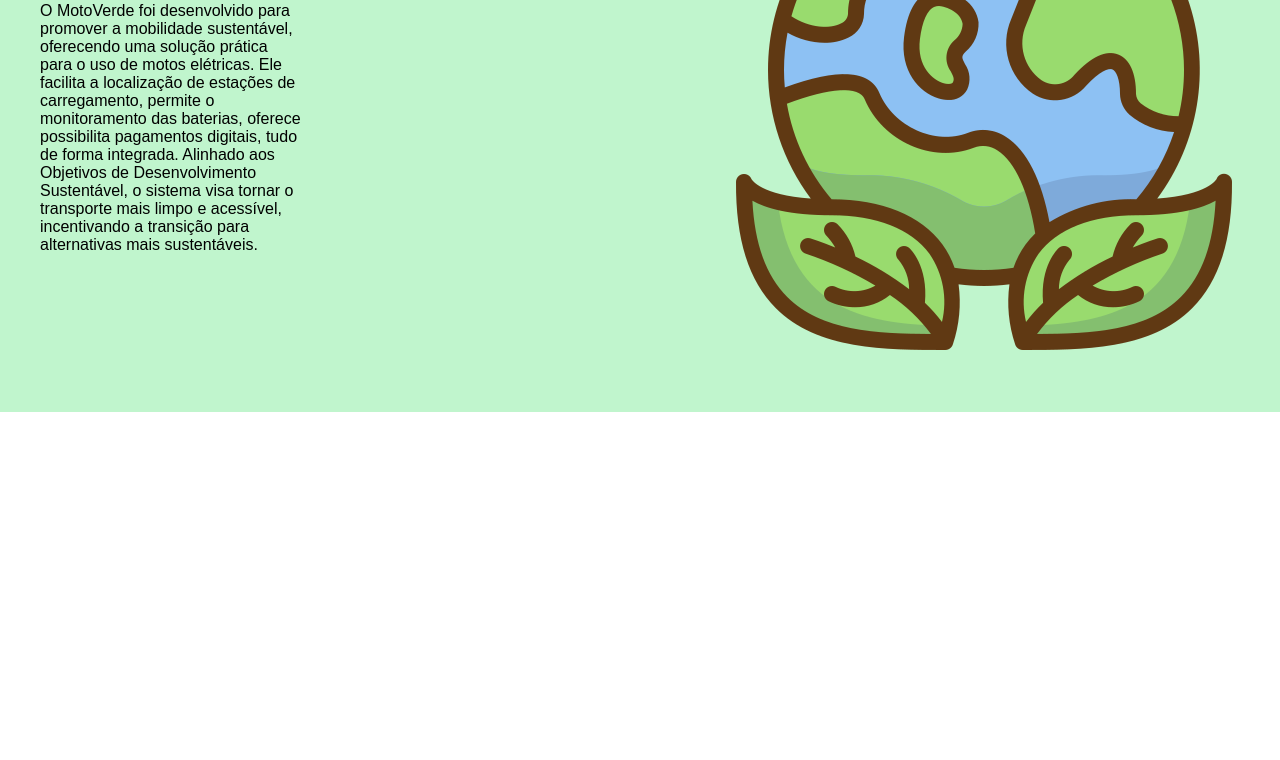
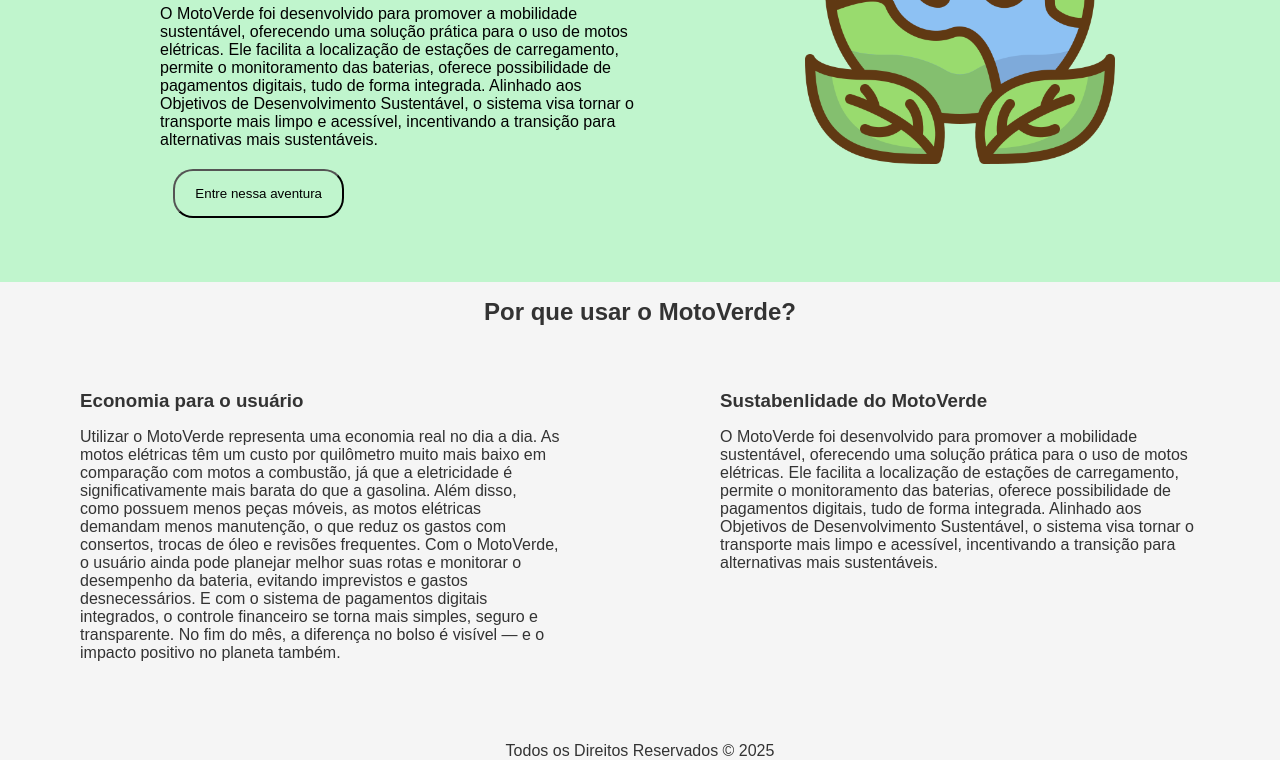
Before and after one commit to Senuuun/MotoVerde, a plain HTML site: page index.html in a window 1280 px wide. Shown: the part 271-1031 px from the top of the page. Before the commit the page ends 800 px from the top, so only its background shows below. Drawn offline with Linux system fonts and the light colour scheme.

Commit message:
Atualização no HTML e CSS com adição de secao-branca

```diff
--- a/index.html
+++ b/index.html
@@ -9,7 +9,7 @@
 <body>
     <header>
         <div class="top-bar">
-        <a href="#"><img src="images/logo.png" alt="Logo" class="logo"></a>
+            <div href="#"><img src="images/logo.png" alt="Logo" class="logo"></div>
 
             <nav class="menu">
                 <a href="#">Map <img src="images/setas/seta-para-baixo.png" alt="seta" class="icone-seta"></a>
@@ -18,17 +18,35 @@
                 <a href="#">Login <img src="images/setas/seta-para-baixo.png" alt="seta" class="icone-seta"></a>
             </nav>
         </div>
+    </header>
+    <main>
         <section>
             <div class="home">
+                <div id="homes">
                     <div class="texto">
                         <h2>O'que é MotoVerde?</h2>
-            <p>O MotoVerde foi desenvolvido para promover a mobilidade sustentável, oferecendo uma solução prática para o uso de motos elétricas. Ele facilita a localização de estações de carregamento, permite o monitoramento das baterias, oferece possibilita pagamentos digitais, tudo de forma integrada. Alinhado aos Objetivos de Desenvolvimento Sustentável, o sistema visa tornar o transporte mais limpo e acessível, incentivando a transição para alternativas mais sustentáveis.</p>
+                        <p>O MotoVerde foi desenvolvido para promover a mobilidade sustentável, oferecendo uma solução prática para o uso de motos elétricas. Ele facilita a localização de estações de carregamento, permite o monitoramento das baterias, oferece possibilidade de pagamentos digitais, tudo de forma integrada. Alinhado aos Objetivos de Desenvolvimento Sustentável, o sistema visa tornar o transporte mais limpo e acessível, incentivando a transição para alternativas mais sustentáveis.</p>
                     </div>
-
-            <div class="imagemhome">
-                <img src="images/home.png" alt="Equipe Global">
+                    <img src="images/home.png" alt="Equipe Global" id="imagemhome">
+                </div>
+                <button>Entre nessa aventura</button>
             </div>
         </section>
-  </header>
+
+        <section id="branco">
+            <h2>Por que usar o MotoVerde?</h2>
+            <section class="secao-branca">
+                <div>
+                    <h3> Economia para o usuário </h3>
+                    <p> Utilizar o MotoVerde representa uma economia real no dia a dia. As motos elétricas têm um custo por quilômetro muito mais baixo em comparação com motos a combustão, já que a eletricidade é significativamente mais barata do que a gasolina. Além disso, como possuem menos peças móveis, as motos elétricas demandam menos manutenção, o que reduz os gastos com consertos, trocas de óleo e revisões frequentes. Com o MotoVerde, o usuário ainda pode planejar melhor suas rotas e monitorar o desempenho da bateria, evitando imprevistos e gastos desnecessários. E com o sistema de pagamentos digitais integrados, o controle financeiro se torna mais simples, seguro e transparente. No fim do mês, a diferença no bolso é visível — e o impacto positivo no planeta também. </p>
+                </div>
+                <div>
+                    <h3> Sustabenlidade do MotoVerde </h3>
+                    <p> O MotoVerde foi desenvolvido para promover a mobilidade sustentável, oferecendo uma solução prática para o uso de motos elétricas. Ele facilita a localização de estações de carregamento, permite o monitoramento das baterias, oferece possibilidade de pagamentos digitais, tudo de forma integrada. Alinhado aos Objetivos de Desenvolvimento Sustentável, o sistema visa tornar o transporte mais limpo e acessível, incentivando a transição para alternativas mais sustentáveis. </p>
+                </div>
+            </section>
+            <footer>Todos os Direitos Reservados © 2025</footer>
+        </section>
+    </main>
 </body>
 </html>
--- a/style.css
+++ b/style.css
@@ -8,28 +8,30 @@
 .top-bar {
     background-color: whitesmoke;
     display: flex;
+    align-items: center; /* alinha verticalmente */
+    width: 100vw;
     justify-content: space-between;
-    align-items: center; /* alinha verticalmente */
-    width: 100%;
+    padding-left: 15em;
+    padding-right: 5em;
+    position: fixed;
+    height: 10vh;
 }
 
 .logo {
-    padding-left: 250px; /* Espaço interno da esquerda */
     font-size: 24px;
     font-weight: bold;
-    max-width: 500px;
+    width: 10em;
 }
 
 .menu {
-    margin-left: auto;   /* empurra o menu pra direita */
-    padding-right: 160px; /* dá o espacinho da borda direita */
     display: flex;
+    justify-content: space-between;
+    width: 30em;
 }
 
 .menu a {
     color: rgb(21, 199, 21);
     text-decoration: none;
-    margin-left: 50px;
     font-weight: 500;
     font-size: 18px; /* aumenta o tamanho */
   }
@@ -39,43 +41,62 @@
     height: auto;
 }
 
-  /* Main com padding para compensar o menu fixo */
-  main {
-    padding-top: 60px; /* mesmo valor da altura da barra */
-    text-align: center;
+  .home {
+    background-color: #c0f5cd;
+    padding-top: 15vh;
+    padding-bottom: 4em;
   }
 
-  .home {
-    background-color: #c0f5cd;
-    padding: 50px 40px;
-    gap: 30px; /* controla a distância entre texto e imagem */
-    display: flex;
-    align-items: center;
-    justify-content: center; /* Centraliza sem separar demais */
+  .home button {
+    cursor: pointer;      /* mostra a "mãozinha" ao passar o mouse */
+    pointer-events: auto; /* garante que o botão receba eventos do mouse */
+    margin-left: 13em;
+    background-color: transparent; /* Fundo transparente, sem cor de fundo */
+    padding: 15px 20px;            /* Mesmo espaçamento interno que o botão roxo */
+    border-radius: 20px;           /* Bordas arredondadas iguais ao botão roxo */
   }
 
-  .home .texto p {
-    margin: 10px 0;
-    margin-bottom: 30px; /* Espaço */
-    text-align: left;
-    max-width: 40%;
+  #homes {
+    display: flex;
+    justify-content: space-evenly; /* Centraliza sem separar demais */
+    align-items: center;
+
   }
 
-  .home .texto h2 {
+  #homes .texto {
+    width: 30em;
+    text-align: left;
+  }
+
+  #homes .texto h2 {
     font-size: 50px;         /* Tamanho maior para título */
     font-weight: bold;
     margin-bottom: 20px;
     color: #333;
   }
 
-  .home .imagemhome img {
-    .imagemhome {
-      width: 40%;
-      display: flex;
-      justify-content: center;
+  #imagemhome {
+    width: 20em; /* ocupa bem o espaço */
     }
 
-  .imagemhome img {
-    width: 100%; /* ocupa bem o espaço */
-    max-width: 300px; /* ajuste como quiser */
-    }
+  #branco {
+    color: #333;
+    padding-top: 1em;
+    background-color: whitesmoke;
+    display: flex;
+    flex-direction: column;
+    align-items: center;
+  }
+
+  .secao-branca {
+    display: flex;
+  }
+
+  .secao-branca div {
+    display: flex;
+    flex: 1; /* nas colunas faz com que elas ocupem a mesma largura */
+    flex-direction: column;
+    padding: 5em;
+    padding-top: 4em;
+    gap: 1em;
+  }
```
Lines whose indentation alone changed are shown as unchanged.
